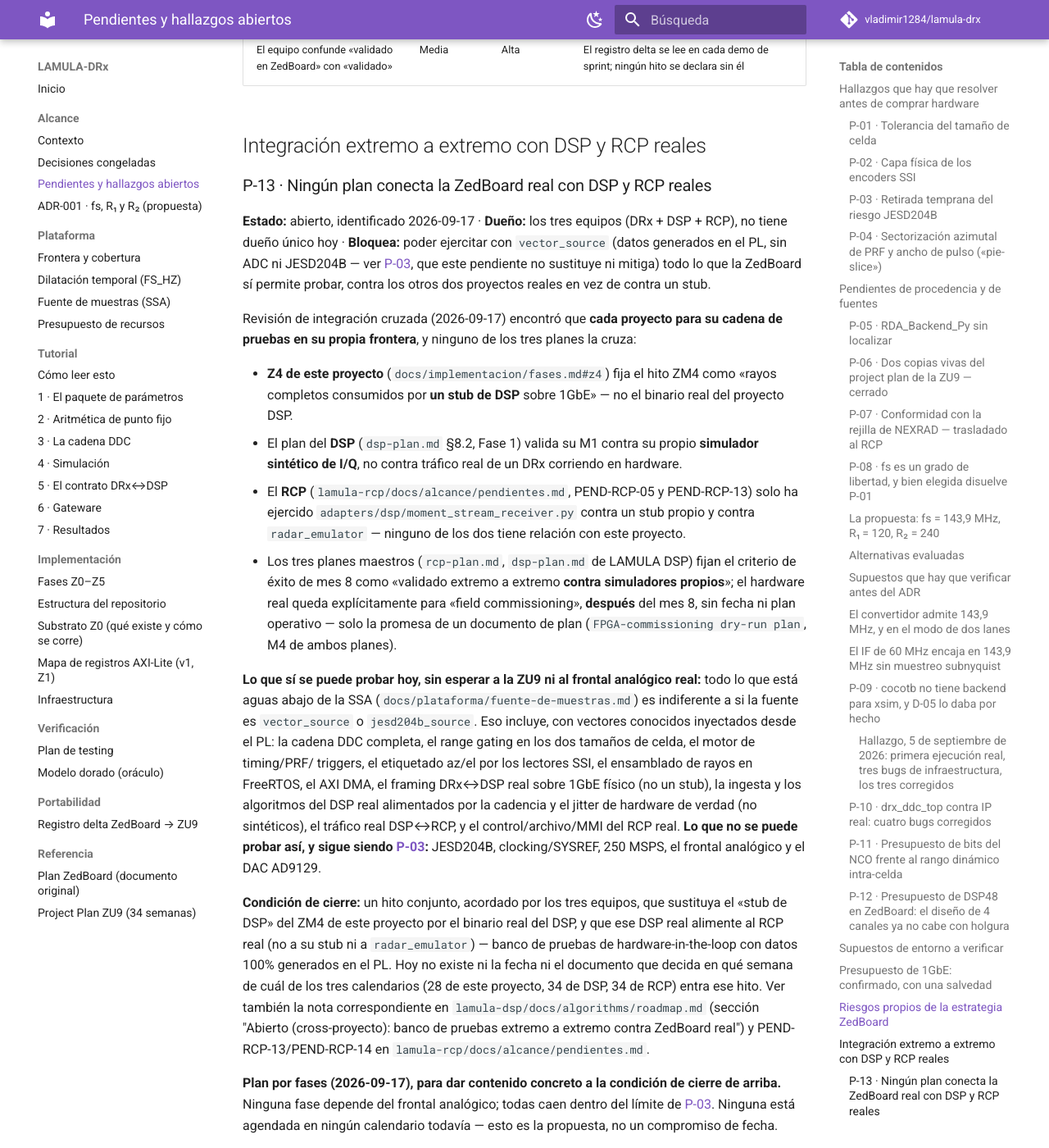
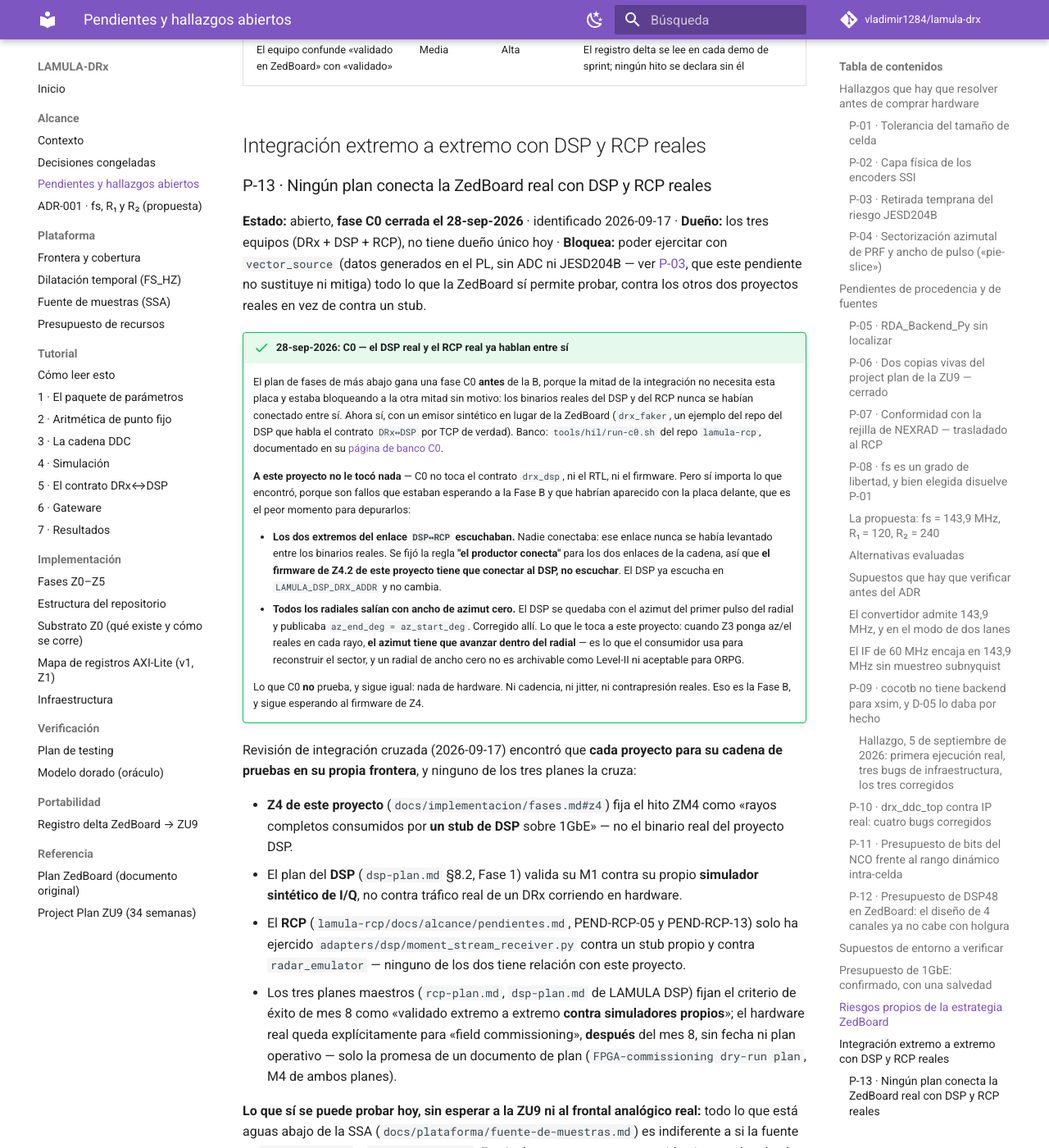
Before and after one commit to vladimir1284/lamula-drx, an MkDocs documentation site: the page built from docs/alcance/pendientes.md, in a window 1280 px wide and 1400 px high, scrolled down 41140 px. Shown: the whole window at 82% size. Built offline with MkDocs 1.6.1 and Material for MkDocs 9.7.7, drawn with Linux system fonts in a browser that asks for light colours; comment, search, counter and statistics services are not loaded; some of the changed text lies outside the part shown.

Commit message:
docs: C0 cerrada -- el DSP y el RCP reales ya hablan, y dos reglas para Z4
P-13 gana una fase C0, antes de la B: la mitad de la integracion no necesita
esta placa y estaba bloqueando a la otra mitad sin motivo. Los binarios
reales del DSP y del RCP ya se conectan entre si, con un emisor sintetico en
lugar de la ZedBoard (banco en el repo del RCP, tools/hil/run-c0.sh).

A este proyecto no le toco nada -- C0 no toca el contrato drx_dsp, ni el RTL,
ni el firmware -- pero dejo dos reglas que el firmware de Z4 tiene que
cumplir, y que habrian aparecido con la placa delante, que es el peor momento
para descubrirlas:

- El DRx conecta al DSP, no escucha. Los dos extremos del enlace DSP<->RCP
  escuchaban y nadie conectaba; se fijo "el productor conecta" para los dos
  enlaces de la cadena. El DSP ya escucha en LAMULA_DSP_DRX_ADDR.
- El azimut tiene que avanzar dentro del radial cuando Z3 ponga az/el reales.
  El DSP publicaba radiales de ancho cero porque solo guardaba el azimut del
  primer pulso; corregido alli, pero de nada sirve si la fuente no barre.

Lo que C0 no prueba sigue igual: nada de hardware, ni cadencia ni jitter ni
contrapresion reales. Eso es la Fase B, esperando al firmware de Z4.

Co-Authored-By: Claude Opus 5 (1M context) <noreply@anthropic.com>

```diff
--- a/docs/alcance/pendientes.md
+++ b/docs/alcance/pendientes.md
@@ -1748,10 +1748,36 @@ es el **techo**, no un promedio.
 
 ### P-13 · Ningún plan conecta la ZedBoard real con DSP y RCP reales { #p-13 }
 
-**Estado:** abierto, identificado 2026-09-17 · **Dueño:** los tres equipos (DRx + DSP + RCP), no
-tiene dueño único hoy · **Bloquea:** poder ejercitar con `vector_source` (datos generados en el PL,
-sin ADC ni JESD204B — ver [P-03](#p-03), que este pendiente no sustituye ni mitiga) todo lo que la
-ZedBoard sí permite probar, contra los otros dos proyectos reales en vez de contra un stub.
+**Estado:** abierto, **fase C0 cerrada el 28-sep-2026** · identificado 2026-09-17 · **Dueño:** los
+tres equipos (DRx + DSP + RCP), no tiene dueño único hoy · **Bloquea:** poder ejercitar con
+`vector_source` (datos generados en el PL, sin ADC ni JESD204B — ver [P-03](#p-03), que este
+pendiente no sustituye ni mitiga) todo lo que la ZedBoard sí permite probar, contra los otros dos
+proyectos reales en vez de contra un stub.
+
+!!! success "28-sep-2026: C0 — el DSP real y el RCP real ya hablan entre sí"
+    El plan de fases de más abajo gana una fase C0 **antes** de la B, porque la mitad de la
+    integración no necesita esta placa y estaba bloqueando a la otra mitad sin motivo: los binarios
+    reales del DSP y del RCP nunca se habían conectado entre sí. Ahora sí, con un emisor sintético
+    en lugar de la ZedBoard (`drx_faker`, un ejemplo del repo del DSP que habla el contrato
+    `DRx↔DSP` por TCP de verdad). Banco: `tools/hil/run-c0.sh` del repo `lamula-rcp`, documentado en
+    su [página de banco C0](https://lamula-rcp-docs.pages.dev/implementacion/banco-c0/).
+
+    **A este proyecto no le tocó nada** — C0 no toca el contrato `drx_dsp`, ni el RTL, ni el
+    firmware. Pero sí importa lo que encontró, porque son fallos que estaban esperando a la Fase B
+    y que habrían aparecido con la placa delante, que es el peor momento para depurarlos:
+
+    - **Los dos extremos del enlace `DSP↔RCP` escuchaban.** Nadie conectaba: ese enlace nunca se
+      había levantado entre los binarios reales. Se fijó la regla **"el productor conecta"** para
+      los dos enlaces de la cadena, así que **el firmware de Z4.2 de este proyecto tiene que
+      conectar al DSP, no escuchar**. El DSP ya escucha en `LAMULA_DSP_DRX_ADDR` y no cambia.
+    - **Todos los radiales salían con ancho de azimut cero.** El DSP se quedaba con el azimut del
+      primer pulso del radial y publicaba `az_end_deg = az_start_deg`. Corregido allí. Lo que le
+      toca a este proyecto: cuando Z3 ponga az/el reales en cada rayo, **el azimut tiene que
+      avanzar dentro del radial** — es lo que el consumidor usa para reconstruir el sector, y un
+      radial de ancho cero no es archivable como Level-II ni aceptable para ORPG.
+
+    Lo que C0 **no** prueba, y sigue igual: nada de hardware. Ni cadencia, ni jitter, ni
+    contrapresión reales. Eso es la Fase B, y sigue esperando al firmware de Z4.
 
 Revisión de integración cruzada (2026-09-17) encontró que **cada proyecto para su cadena de
 pruebas en su propia frontera**, y ninguno de los tres planes la cruza:
@@ -1793,12 +1819,17 @@ está agendada en ningún calendario todavía — esto es la propuesta, no un co
 
 - **Fase A — cadena DRx sola, en hardware real.** Z1→Z2→Z3 tal como ya están planeados (P-10/11/12
   en marcha). Sin diseño nuevo.
+- **Fase C0 — DSP real contra RCP real, fuente sintética (sin hardware). HECHA, 28-sep-2026.**
+  No estaba en el plan original del 17-sep; se intercaló al ver que no dependía de esta placa. Ver
+  la entrada de arriba.
 - **Fase B — DSP real contra tráfico real de esta placa, selección de vector local/manual.**
   Completar Z4 apuntado al binario real de DSP (no al stub); `crates/ingest` de ese proyecto
   validado contra cadencia/jitter/contrapresión reales en vez de su simulador sintético. Selección
   de qué vector reproduce `vector_source`: recarga de DDR/SD + rearranque, o registro AXI-Lite por
   JTAG — sin RCP ni contrato nuevo todavía.
-- **Fase C — RCP real contra ese DSP real.** `adapters/dsp/wire.py`/`moment_stream_receiver.py` del
+- **Fase C (ahora C1) — RCP real contra ese DSP real, alimentado por esta placa.** Con C0 hecha,
+  lo que queda de esta fase es exactamente sustituir el emisor sintético por la ZedBoard.
+  Literalmente: apuntar el DSP a la placa en vez de al `drx_faker`. `adapters/dsp/wire.py`/`moment_stream_receiver.py` del
   RCP contra el DSP real (cierra el resto de PEND-RCP-05); Level-II y feed RDA/ORPG del RCP
   ejercitados con radiales de cadencia/jitter reales, no sintéticos (estresa PEND-RCP-12). Ver
   PEND-RCP-14 del RCP: el `status`/`bite_event` de este contrato no llega hoy a ningún sitio del
```
Also changed, not shown: docs/implementacion/fases.md (+14 -3 lines).
